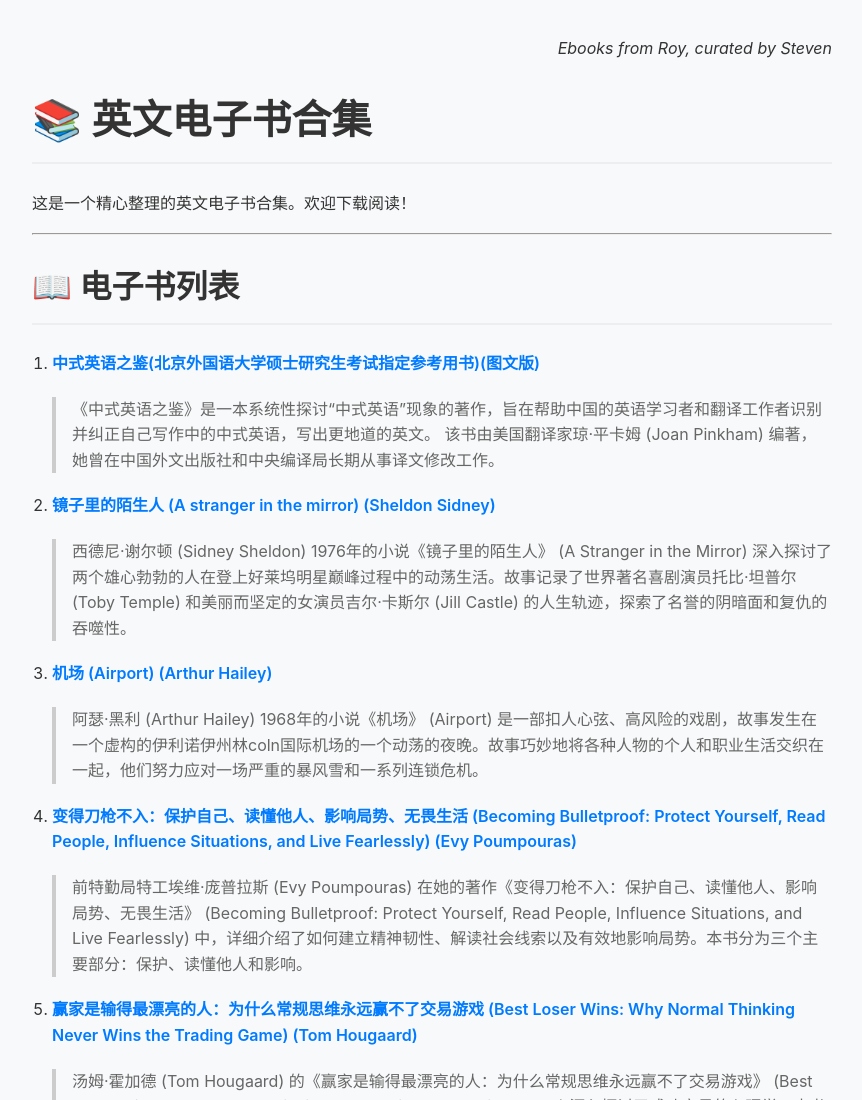
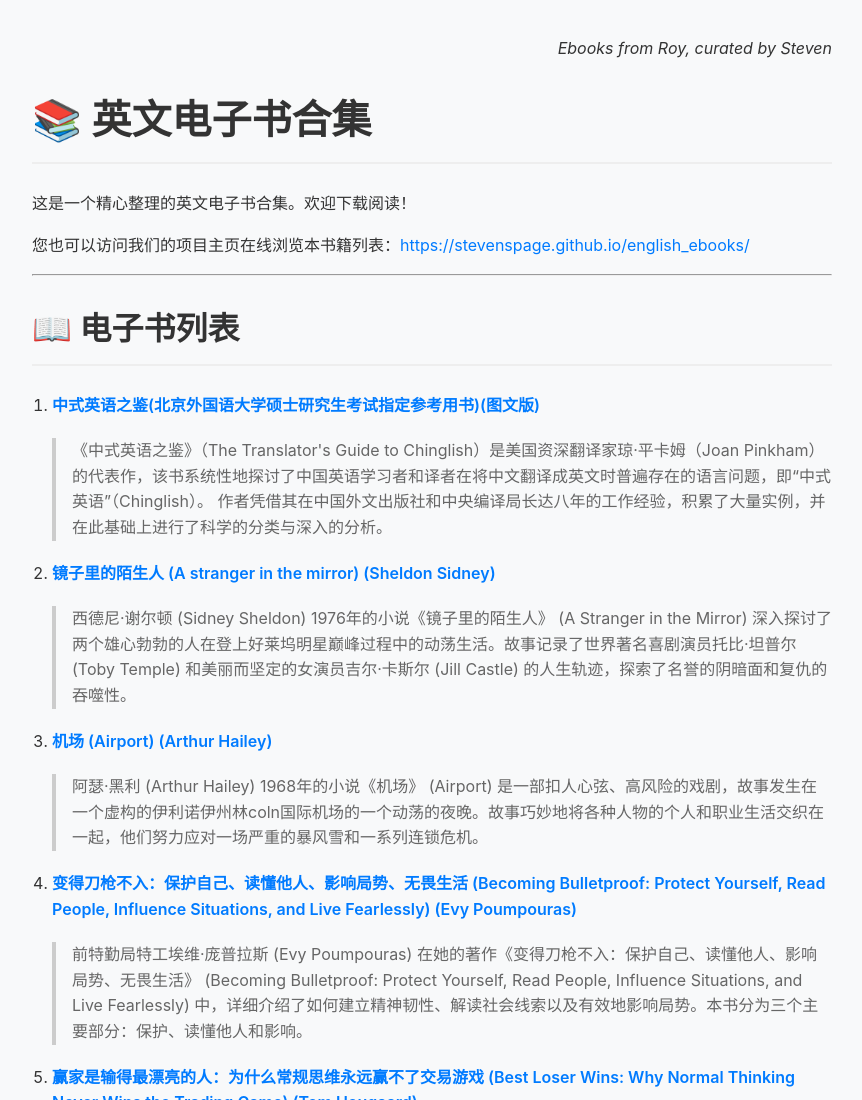
Before and after one commit to stevenspage/english_ebooks, a plain HTML site: page index.html in a window 1280 px wide. Shown: the top 1100 px of the page, without its empty margins (208-1070 px from the left). Drawn offline with Linux system fonts and the light colour scheme.

Commit message:
"Update-descriptions"

```diff
--- a/index.html
+++ b/index.html
@@ -52,11 +52,12 @@
     <p align="right"><i>Ebooks from Roy, curated by Steven</i></p>
     <h1>📚 英文电子书合集</h1>
     <p>这是一个精心整理的英文电子书合集。欢迎下载阅读！</p>
+    <p>您也可以访问我们的项目主页在线浏览本书籍列表：<a href="https://stevenspage.github.io/english_ebooks/">https://stevenspage.github.io/english_ebooks/</a></p>
     <hr>
     <h2>📖 电子书列表</h2>
     <ol>
         <li><strong><a href="./ebooks/%E4%B8%AD%E5%BC%8F%E8%8B%B1%E8%AF%AD%E4%B9%8B%E9%89%B4(%E5%8C%97%E4%BA%AC%E5%A4%96%E5%9B%BD%E8%AF%AD%E5%A4%A7%E5%AD%A6%E7%A1%95%E5%A3%AB%E7%A0%94%E7%A9%B6%E7%94%9F%E8%80%83%E8%AF%95%E6%8C%87%E5%AE%9A%E5%8F%82%E8%80%83%E7%94%A8%E4%B9%A6)(%E5%9B%BE%E6%96%87%E7%89%88).epub">中式英语之鉴(北京外国语大学硕士研究生考试指定参考用书)(图文版)</a></strong>
-            <blockquote>《中式英语之鉴》是一本系统性探讨“中式英语”现象的著作，旨在帮助中国的英语学习者和翻译工作者识别并纠正自己写作中的中式英语，写出更地道的英文。 该书由美国翻译家琼·平卡姆 (Joan Pinkham) 编著，她曾在中国外文出版社和中央编译局长期从事译文修改工作。</blockquote>
+            <blockquote>《中式英语之鉴》（The Translator's Guide to Chinglish）是美国资深翻译家琼·平卡姆（Joan Pinkham）的代表作，该书系统性地探讨了中国英语学习者和译者在将中文翻译成英文时普遍存在的语言问题，即“中式英语”（Chinglish）。 作者凭借其在中国外文出版社和中央编译局长达八年的工作经验，积累了大量实例，并在此基础上进行了科学的分类与深入的分析。</blockquote>
         </li>
         <li><strong><a href="./ebooks/A%20stranger%20in%20the%20mirror%20(Sheldon%20Sidney)%20.epub">镜子里的陌生人 (A stranger in the mirror) (Sheldon Sidney)</a></strong>
             <blockquote>西德尼·谢尔顿 (Sidney Sheldon) 1976年的小说《镜子里的陌生人》 (A Stranger in the Mirror) 深入探讨了两个雄心勃勃的人在登上好莱坞明星巅峰过程中的动荡生活。故事记录了世界著名喜剧演员托比·坦普尔 (Toby Temple) 和美丽而坚定的女演员吉尔·卡斯尔 (Jill Castle) 的人生轨迹，探索了名誉的阴暗面和复仇的吞噬性。</blockquote>
```
Also changed, not shown: 1 other file.
